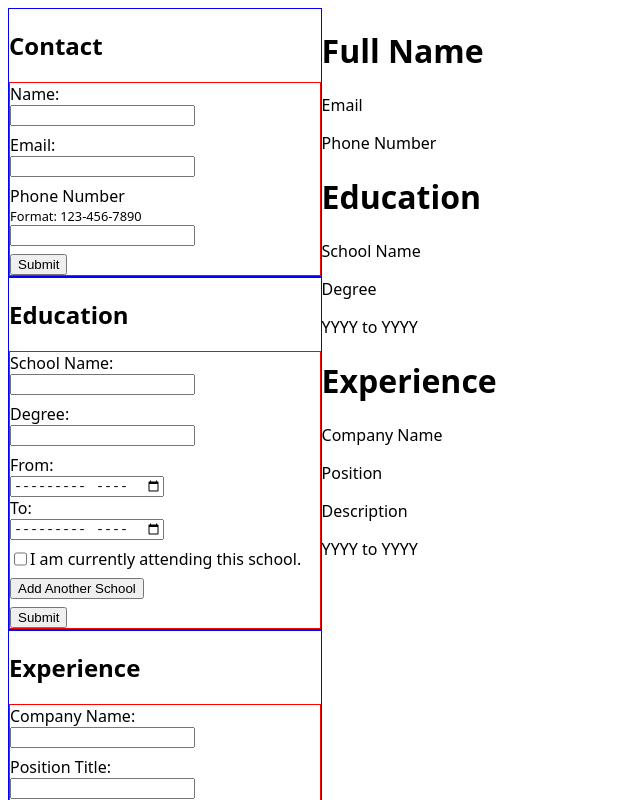
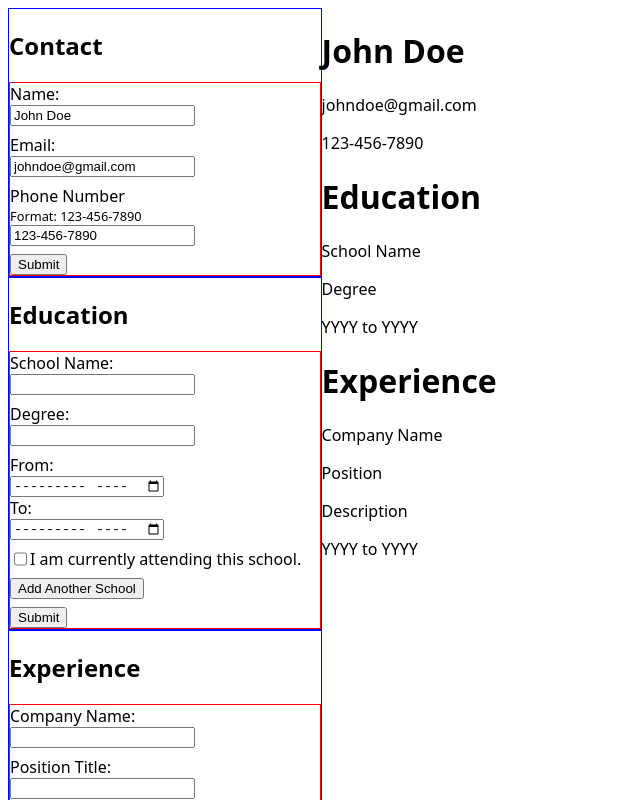
Before and after one commit to ken-ux/cv-application, a React (Vite) app: page / in a window 1280 px wide. Shown: the top 800 px of the page, without its empty margins (0-640 px from the left). Built offline with nearby package versions, Linux system fonts and the light colour scheme.

Commit message:
Add submit handler to contact form

```diff
--- a/src/App.jsx
+++ b/src/App.jsx
@@ -1,3 +1,4 @@
+import { useState } from "react";
 import Section from "./components/Section";
 import Contact from "./components/Contact";
 import Education from "./components/Education";
@@ -6,11 +7,17 @@ import PreviewCV from "./components/PreviewCV";
 import "./styles/App.css";
 
 function App() {
+  const [contact, setContact] = useState({
+    name: "John Doe",
+    email: "johndoe@gmail.com",
+    phoneNumber: "123-456-7890",
+  });
+
   return (
     <>
       <div>
         <Section title="Contact">
-          <Contact />
+          <Contact submitForm={setContact} />
         </Section>
         <Section title="Education">
           <Education />
@@ -19,7 +26,7 @@ function App() {
           <Experience />
         </Section>
       </div>
-      <PreviewCV></PreviewCV>
+      <PreviewCV contact={contact}></PreviewCV>
     </>
   );
 }
--- a/src/components/Contact.jsx
+++ b/src/components/Contact.jsx
@@ -1,13 +1,32 @@
-function Contact() {
+import { useState } from "react";
+import PropTypes from "prop-types";
+
+function Contact({ submitForm }) {
+  const [name, setName] = useState("John Doe");
+  const [email, setEmail] = useState("johndoe@gmail.com");
+  const [phoneNumber, setPhoneNumber] = useState("123-456-7890");
+
   return (
     <form action="">
       <div className="form-field">
         <label htmlFor="name">Name:</label>
-        <input type="text" name="name" id="name" />
+        <input
+          type="text"
+          name="name"
+          id="name"
+          value={name}
+          onChange={(e) => setName(e.target.value)}
+        />
       </div>
       <div className="form-field">
         <label htmlFor="email">Email:</label>
-        <input type="email" name="email" id="email" />
+        <input
+          type="email"
+          name="email"
+          id="email"
+          value={email}
+          onChange={(e) => setEmail(e.target.value)}
+        />
       </div>
       <div className="form-field">
         <label htmlFor="phoneNumber">Phone Number</label>
@@ -17,11 +36,25 @@ function Contact() {
           name="phoneNumber"
           id="phoneNumber"
           pattern="[0-9]{3}-[0-9]{3}-[0-9]{4}"
+          value={phoneNumber}
+          onChange={(e) => setPhoneNumber(e.target.value)}
         />
       </div>
-      <button type="submit">Submit</button>
+      <button
+        type="submit"
+        onClick={(e) => {
+          e.preventDefault();
+          submitForm({ name: name, email: email, phoneNumber: phoneNumber });
+        }}
+      >
+        Submit
+      </button>
     </form>
   );
 }
 
+Contact.propTypes = {
+  submitForm: PropTypes.func,
+};
+
 export default Contact;
--- a/src/components/PreviewCV.jsx
+++ b/src/components/PreviewCV.jsx
@@ -1,10 +1,12 @@
-function PreviewCV() {
+import PropTypes from "prop-types";
+
+function PreviewCV({ contact }) {
   return (
     <div>
       <div>
-        <h1>Full Name</h1>
-        <p>Email</p>
-        <p>Phone Number</p>
+        <h1>{contact.name}</h1>
+        <p>{contact.email}</p>
+        <p>{contact.phoneNumber}</p>
       </div>
       <div>
         <h1>Education</h1>
@@ -23,4 +25,8 @@ function PreviewCV() {
   );
 }
 
+PreviewCV.propTypes = {
+  contact: PropTypes.object,
+};
+
 export default PreviewCV;
```
